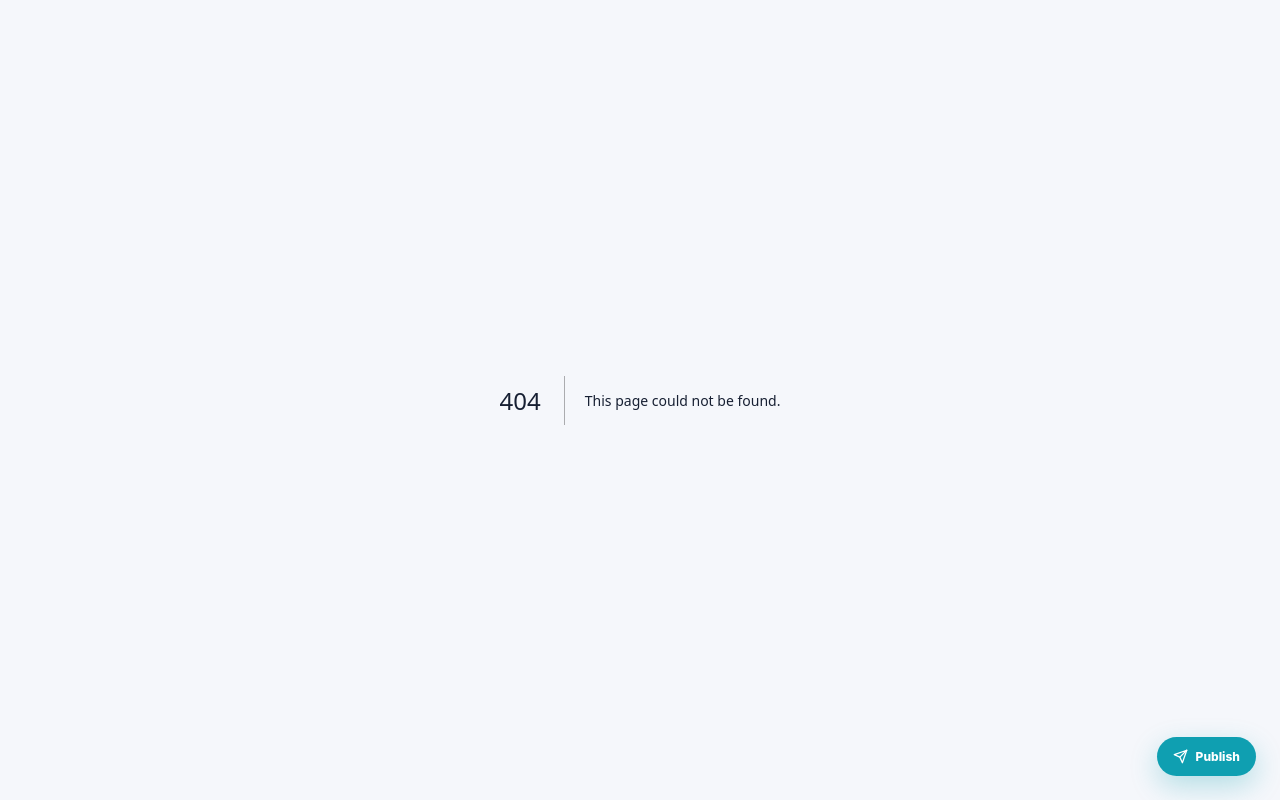
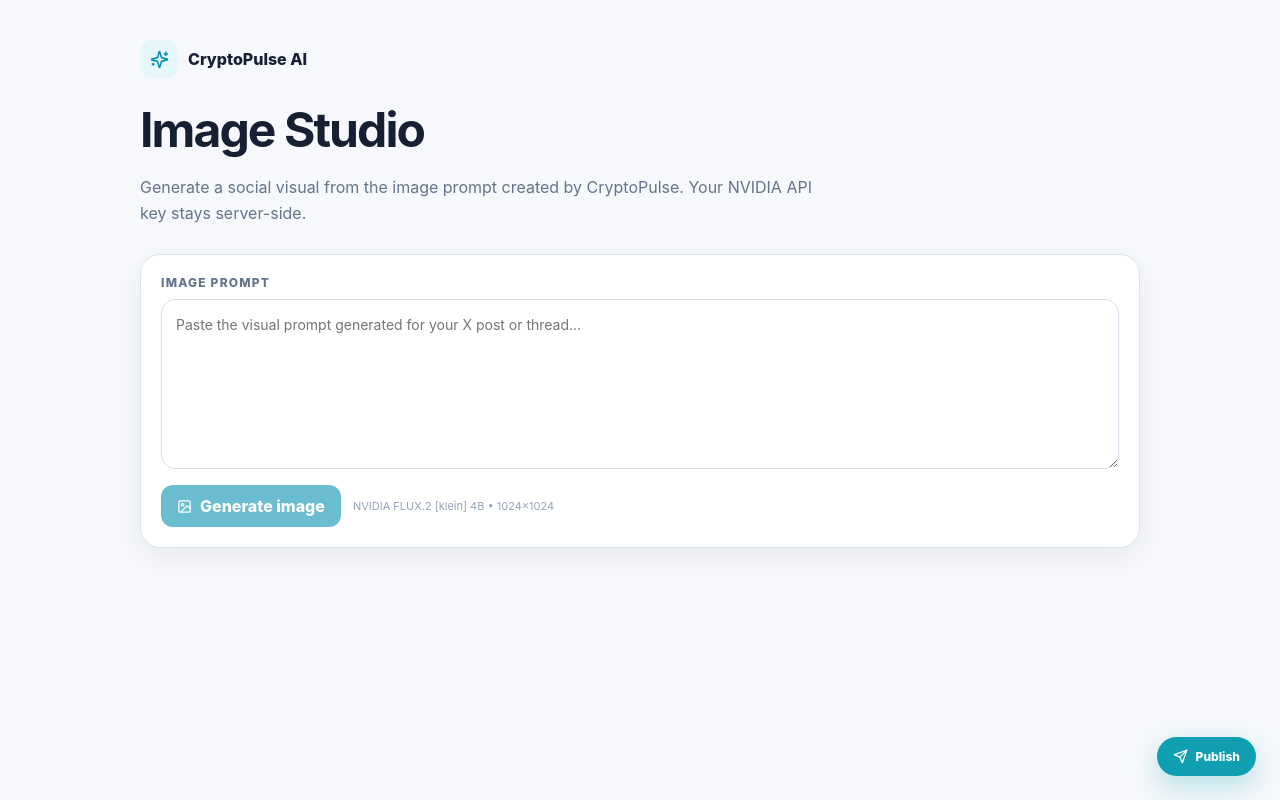
Before and after one commit to bhatnaieem/Content-Agent-, a Next.js app: page /image-studio in a window 1280 px wide. Before the commit this address had no page. Built offline with nearby package versions, Linux system fonts and the light colour scheme.

Commit message:
Add CryptoPulse Image Studio frontend

```diff
--- /dev/null
+++ b/app/image-studio/page.tsx
@@ -0,0 +1,38 @@
+"use client";
+
+import { useState } from "react";
+import { Download, ImageIcon, Loader2, Sparkles } from "lucide-react";
+
+export default function ImageStudio() {
+  const [prompt, setPrompt] = useState("");
+  const [image, setImage] = useState<string | null>(null);
+  const [loading, setLoading] = useState(false);
+  const [error, setError] = useState("");
+
+  async function generate() {
+    setLoading(true); setError(""); setImage(null);
+    try {
+      const response = await fetch("/api/image/generate", { method: "POST", headers: { "Content-Type": "application/json" }, body: JSON.stringify({ prompt }) });
+      const data = await response.json();
+      if (!response.ok) throw new Error(data.error || "Image generation failed.");
+      setImage(data.image);
+    } catch (e) { setError(e instanceof Error ? e.message : "Image generation failed."); }
+    finally { setLoading(false); }
+  }
+
+  return <main style={{minHeight:"100vh",background:"#f6f8fb",padding:"40px 20px",fontFamily:"Inter,system-ui,sans-serif",color:"#172033"}}>
+    <div style={{maxWidth:1000,margin:"0 auto"}}>
+      <div style={{display:"flex",alignItems:"center",gap:10,marginBottom:8}}><div style={{width:38,height:38,borderRadius:12,display:"grid",placeItems:"center",background:"#e6f7fb",color:"#0891b2"}}><Sparkles size={19}/></div><span style={{fontWeight:800}}>CryptoPulse AI</span></div>
+      <h1 style={{fontSize:"clamp(30px,5vw,48px)",margin:"22px 0 8px",letterSpacing:"-.04em"}}>Image Studio</h1>
+      <p style={{color:"#64748b",maxWidth:700,lineHeight:1.6}}>Generate a social visual from the image prompt created by CryptoPulse. Your NVIDIA API key stays server-side.</p>
+      <section style={{marginTop:28,background:"white",border:"1px solid #dbe4ee",borderRadius:20,padding:20,boxShadow:"0 10px 30px rgba(15,23,42,.06)"}}>
+        <label style={{display:"block",fontSize:12,fontWeight:800,textTransform:"uppercase",letterSpacing:".1em",color:"#64748b",marginBottom:9}}>Image prompt</label>
+        <textarea value={prompt} onChange={e=>setPrompt(e.target.value)} placeholder="Paste the visual prompt generated for your X post or thread…" style={{width:"100%",minHeight:170,boxSizing:"border-box",border:"1px solid #d7e0ea",borderRadius:14,padding:14,resize:"vertical",fontSize:14,lineHeight:1.55,outline:"none"}} />
+        <div style={{display:"flex",alignItems:"center",gap:12,marginTop:12,flexWrap:"wrap"}}><button onClick={generate} disabled={loading||!prompt.trim()} style={{border:0,borderRadius:12,padding:"11px 16px",background:"#0891b2",color:"white",fontWeight:800,cursor:loading?"wait":"pointer",display:"flex",gap:8,alignItems:"center"}}>{loading?<Loader2 size={15} className="spin"/>:<ImageIcon size={15}/>} {loading?"Generating…":"Generate image"}</button><span style={{fontSize:11,color:"#94a3b8"}}>NVIDIA FLUX.2 [klein] 4B • 1024×1024</span></div>
+        {error&&<div style={{marginTop:14,padding:12,borderRadius:12,background:"#fff1f2",color:"#be123c",fontSize:13}}>{error}</div>}
+      </section>
+      {image&&<section style={{marginTop:18,background:"white",border:"1px solid #dbe4ee",borderRadius:20,padding:20}}><div style={{display:"flex",justifyContent:"space-between",alignItems:"center",marginBottom:12}}><div><strong>Generated visual</strong><div style={{fontSize:11,color:"#64748b",marginTop:3}}>Review before publishing.</div></div><a href={image} download="cryptopulse-visual.png" style={{display:"flex",gap:7,alignItems:"center",textDecoration:"none",border:"1px solid #dbe4ee",borderRadius:10,padding:"9px 12px",color:"#172033",fontSize:12,fontWeight:700}}><Download size={14}/> Save image</a></div><img src={image} alt="Generated CryptoPulse social visual" style={{display:"block",width:"100%",maxWidth:700,margin:"0 auto",borderRadius:14}} /></section>}
+    </div>
+    <style>{`.spin{animation:spin 1s linear infinite}@keyframes spin{to{transform:rotate(360deg)}}`}</style>
+  </main>;
+}
```
